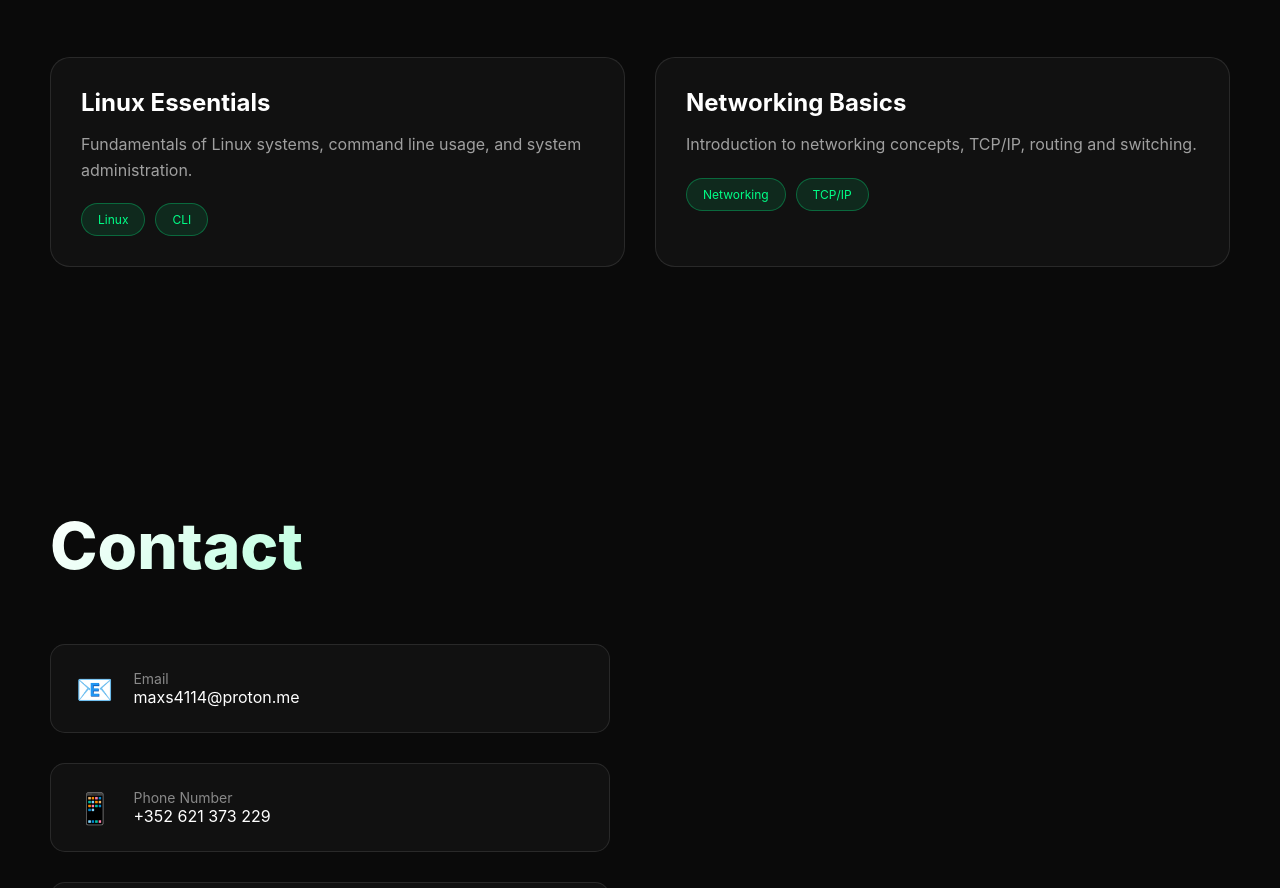
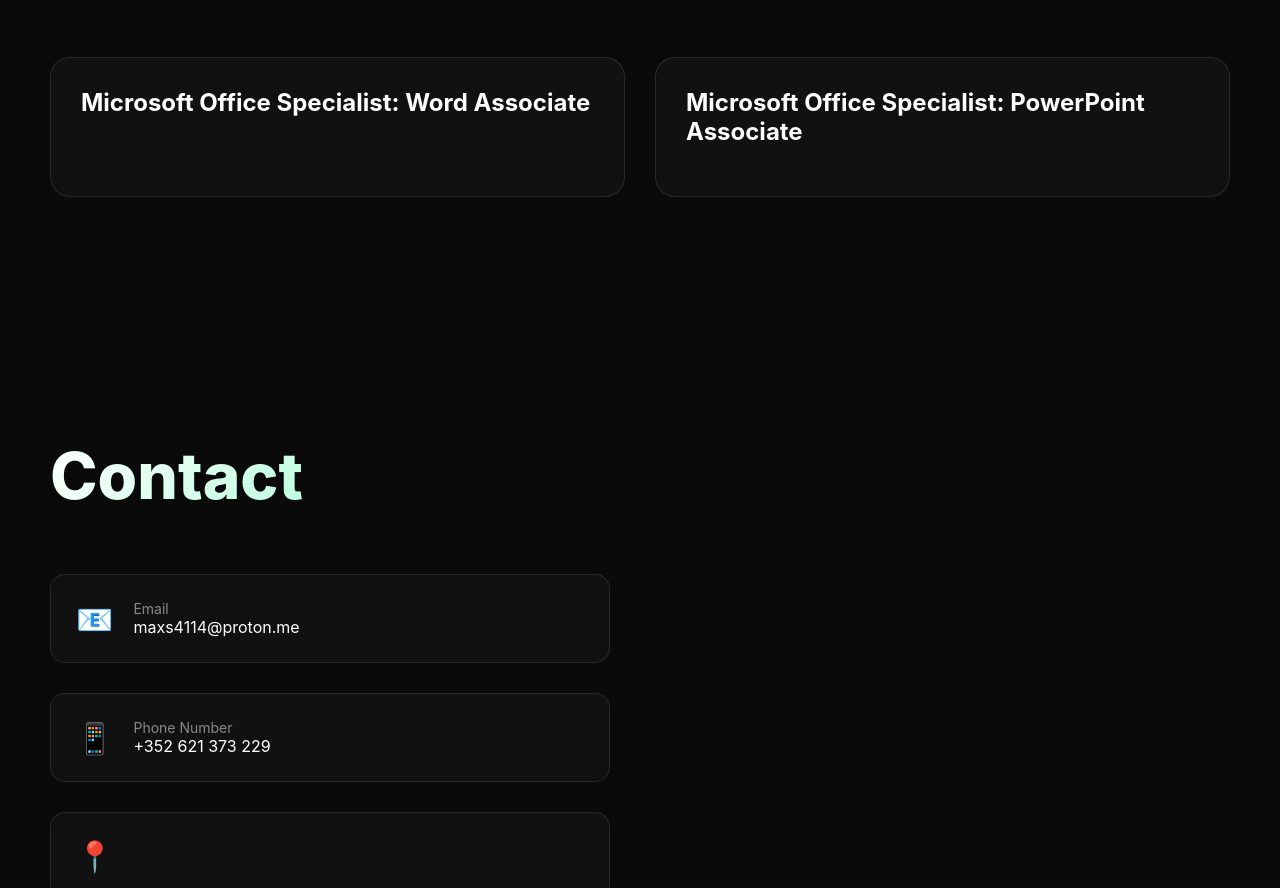
Before and after one commit to GoldKuchen0/SIMMA-EDU.github.io, a plain HTML site: page index.html in a window 1280 px wide. Shown: the part 3392-4280 px from the top of the page. Drawn offline with Linux system fonts and the light colour scheme.

Commit message:
Replace Linux and Networking projects with Office projects

```diff
--- a/index.html
+++ b/index.html
@@ -615,23 +615,15 @@
     <div class="projects-grid">
         <div class="project-card">
             <div class="project-content">
-                <h3>Linux Essentials</h3>
-                <p>Fundamentals of Linux systems, command line usage, and system administration.</p>
-                <div class="project-tags">
-                    <span class="tag">Linux</span>
-                    <span class="tag">CLI</span>
-                </div>
+                <h3>Microsoft Office Specialist: Word Associate</h3>
+                <p><a href="https://www.credly.com/badges/d948da79-5839-4e60-9662-d44abba46877/linked_in_profile"></a></p>
             </div>
         </div>
 
         <div class="project-card">
             <div class="project-content">
-                <h3>Networking Basics</h3>
-                <p>Introduction to networking concepts, TCP/IP, routing and switching.</p>
-                <div class="project-tags">
-                    <span class="tag">Networking</span>
-                    <span class="tag">TCP/IP</span>
-                </div>
+                <h3>Microsoft Office Specialist: PowerPoint Associate</h3>
+                  <p><a href="https://www.credly.com/badges/bc5e0ab9-c642-4708-bc90-c17e2b070f19/linked_in_profile"></a></p>
             </div>
         </div>
     </div>
```
